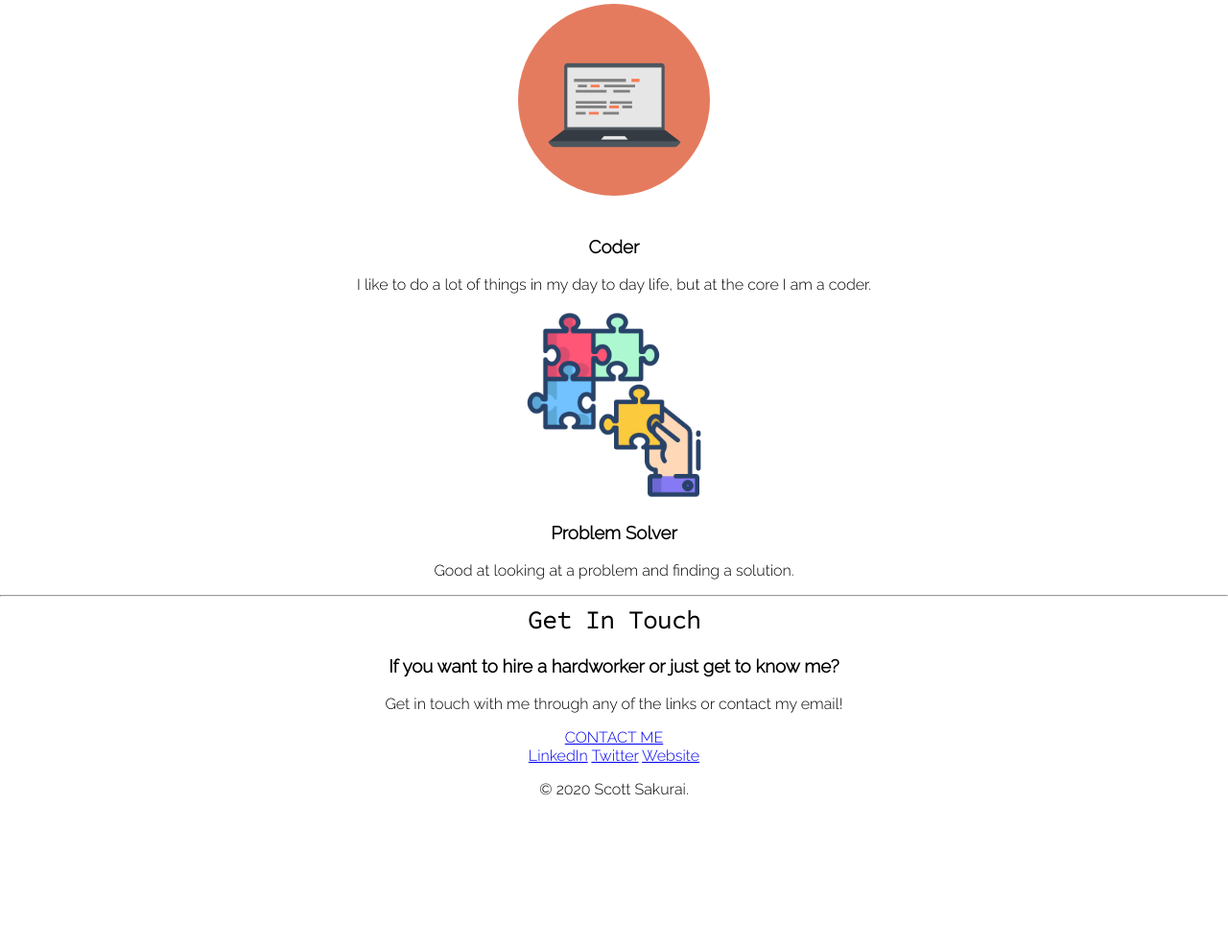
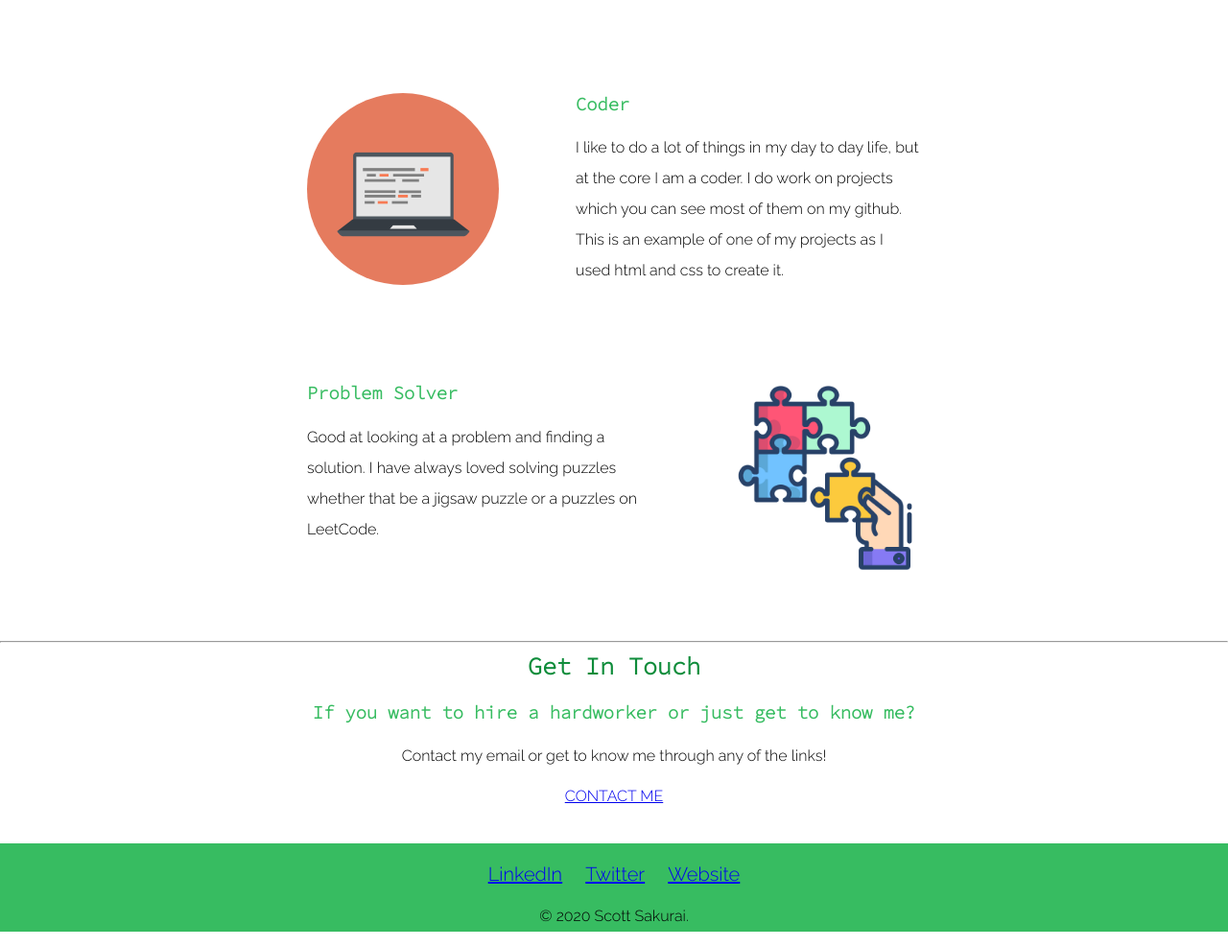
Before and after one commit to scottsak/Personal-Website, a plain HTML site: page index.html in a window 1280 px wide. Shown: the part 1130-2117 px from the top of the page at 96% size. Before the commit the page ends 1978 px from the top, so only its background shows below. Drawn offline with Linux system fonts and the light colour scheme.

Commit message:
fixing bottom margins

```diff
--- a/css/styles.css
+++ b/css/styles.css
@@ -8,13 +8,24 @@ body{
 h1{
   font-size: 80px;
   margin: 50px auto 10px auto;
+  color: #337147;
   font-family: 'Exo', 'Bebas Neue', sans-serif;
 }
 
 h2{
   margin-top: 0;
   font-family: 'Source Code Pro', sans-serif;
+  color: #0E8C3A;
   font-size: 25px;
+}
+h3{
+  font-family: 'Source Code Pro', sans-serif;
+  font-weight:bold;
+  color: #37BC61;
+}
+
+p{
+  line-height: 2;
 }
 
 .intro{
@@ -41,21 +52,38 @@ h2{
   border-radius: 50%;
   width: 200px;
   height: 200px;
+  float: left;
+  margin-right: 80px;
 }
 .puzzle{
   width: 200px;
   height: 200px;
+  float: right;
+  margin-left: 80px;
 }
 
 .scott{
-  border-radius: 50%;
+  border-radius: 70%;
   width: 300px;
   height: 300px;
 }
 
-.middle{
+.footer-link{
+  margin: auto 10px auto 10px;
+  font-size: 20px;
+}
+
+.skill-row{
+  width: 50%;
+  margin: 100px auto 100px auto;
+  text-align: left;
+}
+
+.middle-container{
 
 }
-.bottom{
-
+.bottom-container{
+  margin: 40px auto 0 auto;
+  padding-top: 20px;
+  background-color: #37BC61;
 }
--- a/index.html
+++ b/index.html
@@ -22,31 +22,40 @@
       <div class="profile">
         <img class = "scott" src="images/scottheadshot.png" alt="Scott's beautiful headshot">
         <h2>About Me</h2>
-        <p>I am a student at California State University, Long Beach. Please Hire Me!</p>
+        <p>
+          I am a student at California State University, Long Beach. Please Hire Me!
+        </p>
       </div>
       <hr>
       <div class="skills">
         <h2>My Skills.</h2>
-        <img class = "computer" src="images/computer.png" alt="computer">
         <div class="skill-row">
-          <img class="" src="" alt="">
+          <img class = "computer" src="images/computer.png" alt="computer">
           <h3>Coder</h3>
-          <p>I like to do a lot of things in my day to day life, but at the core I am a coder.</p>
+          <p>
+            I like to do a lot of things in my day to day life, but at the core I am a coder.
+            I do work on projects which you can see most of them on my github.
+            This is an example of one of my projects as I used html and css to create it.
+          </p>
         </div>
         <div class="skill-row">
           <img class = "puzzle"src="images/solution.png" alt="puzzle">
           <h3>Problem Solver</h3>
-          <p>Good at looking at a problem and finding a solution.</p>
+          <p>
+            Good at looking at a problem and finding a solution.
+            I have always loved solving puzzles whether that be a jigsaw puzzle or a puzzles on LeetCode.
+          </p>
         </div>
       </div>
       <hr>
       <div class="contact-me">
         <h2>Get In Touch</h2>
         <h3>If you want to hire a hardworker or just get to know me?</h3>
-        <p>Get in touch with me through any of the links or contact my email!</p>
+        <p>Contact my email or get to know me through any of the links!</p>
         <a class="btn" href="mailto:scottsakurai01@gmail.com">CONTACT ME</a>
       </div>
     </div>
+
 
 
     <div class="bottom-container">
```
